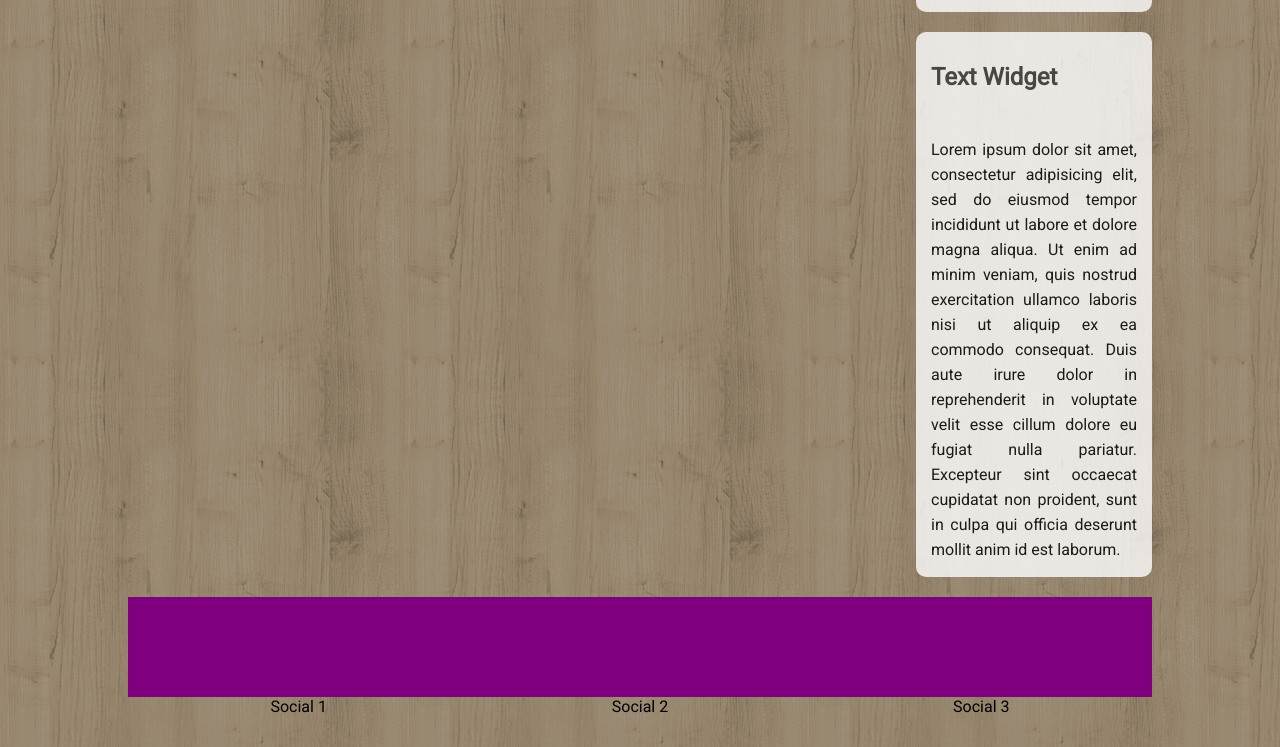
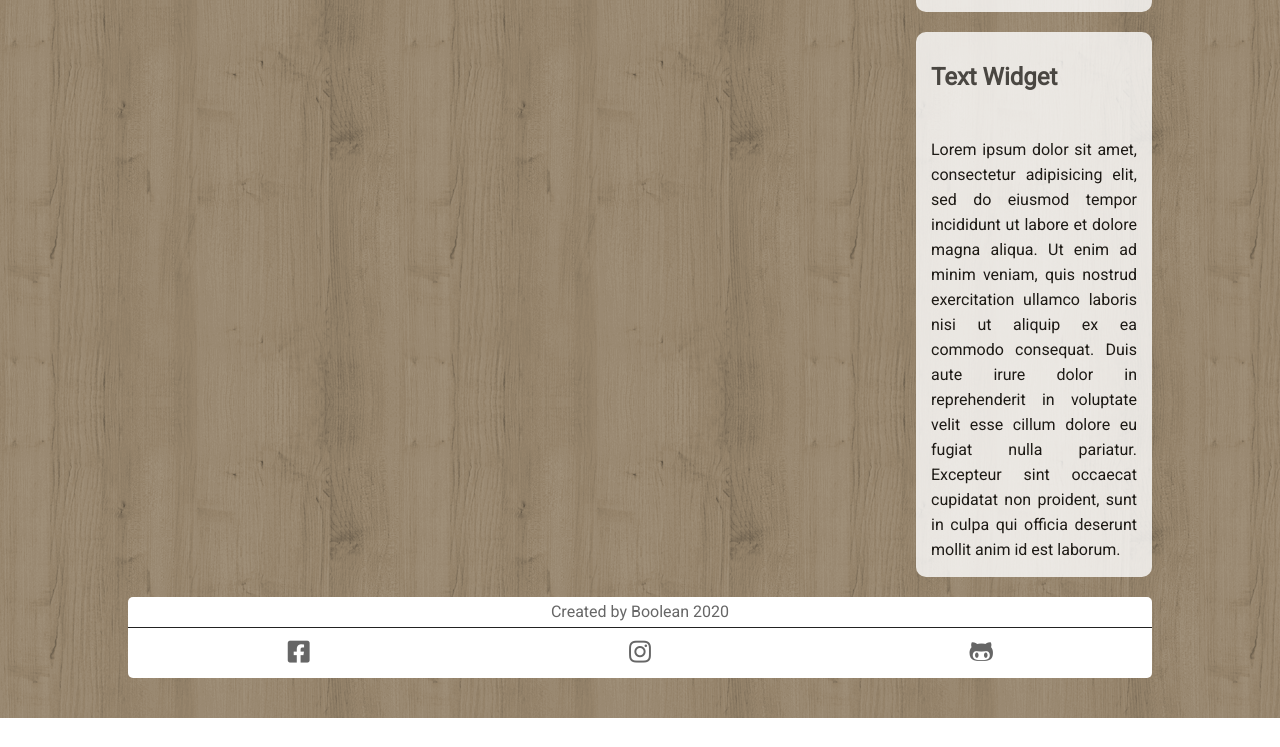
Before and after one commit to RiccardoMurru/htmlcss-struttura-wp, a plain HTML site: page index.html in a window 1280 px wide. Shown: the part 1598-2345 px from the top of the page. After the commit the page ends 2316 px from the top, so only its background shows below. Drawn offline with Linux system fonts and the light colour scheme.

Commit message:
stile footer

```diff
--- a/index.html
+++ b/index.html
@@ -93,11 +93,19 @@
 
       <!-- Footer -->
       <footer class="footer clearfix">
-        <div class="footer-text"></div>
+        <div class="footer-text">
+          <span>Created by Boolean 2020</span>
+        </div>
         <ul class="social">
-          <li>Social 1</li>
-          <li>Social 2</li>
-          <li>Social 3</li>
+          <li>
+            <a href="https://www.facebook.com"><i class="fab fa-facebook-square"></i></a>
+          </li>
+          <li>
+            <a href="https://www.instagram.com"><i class="fab fa-instagram"></i></a>
+          </li>
+          <li>
+            <a href="https://www.github.com"><i class="fab fa-github-alt"></i></a>
+          </li>
         </ul>
       </footer>
     </div>
--- a/styles/main.css
+++ b/styles/main.css
@@ -6,7 +6,7 @@
 
 .page {
   width: 80%;
-  margin: 0 auto;
+  margin: 40px auto;
 }
 
 body {
@@ -31,7 +31,6 @@ body {
   background-position: center;
   background-size: cover;
   border: 15px solid #eee;
-  margin-top: 40px;
   border-radius: 5px 5px 0 0;
 }
 
@@ -142,21 +141,31 @@ body {
 /* Non ha bisogno di stili dedicati */
 
 /* Footer */
+.footer {
+  text-align: center;
+  background: #fff;
+  border-radius: 5px;
+  color: #666;
+}
 .footer-text {
-  height: 100px;
-  background: purple;
+  line-height: 30px;
+  border-bottom: 1px solid #222;
 }
 
 .social {
   padding: 0;
-  text-align: center;
-  list-style: none
-
+  list-style: none;
+  line-height: 50px;
 }
 
 .social li {
   list-style: none;
   float: left;
   width: calc(100% / 3);
-  height: 50px;
+  font-size: 25px;
 }
+
+.social li a {
+  text-decoration: none;
+  color: #666;
+}
```
